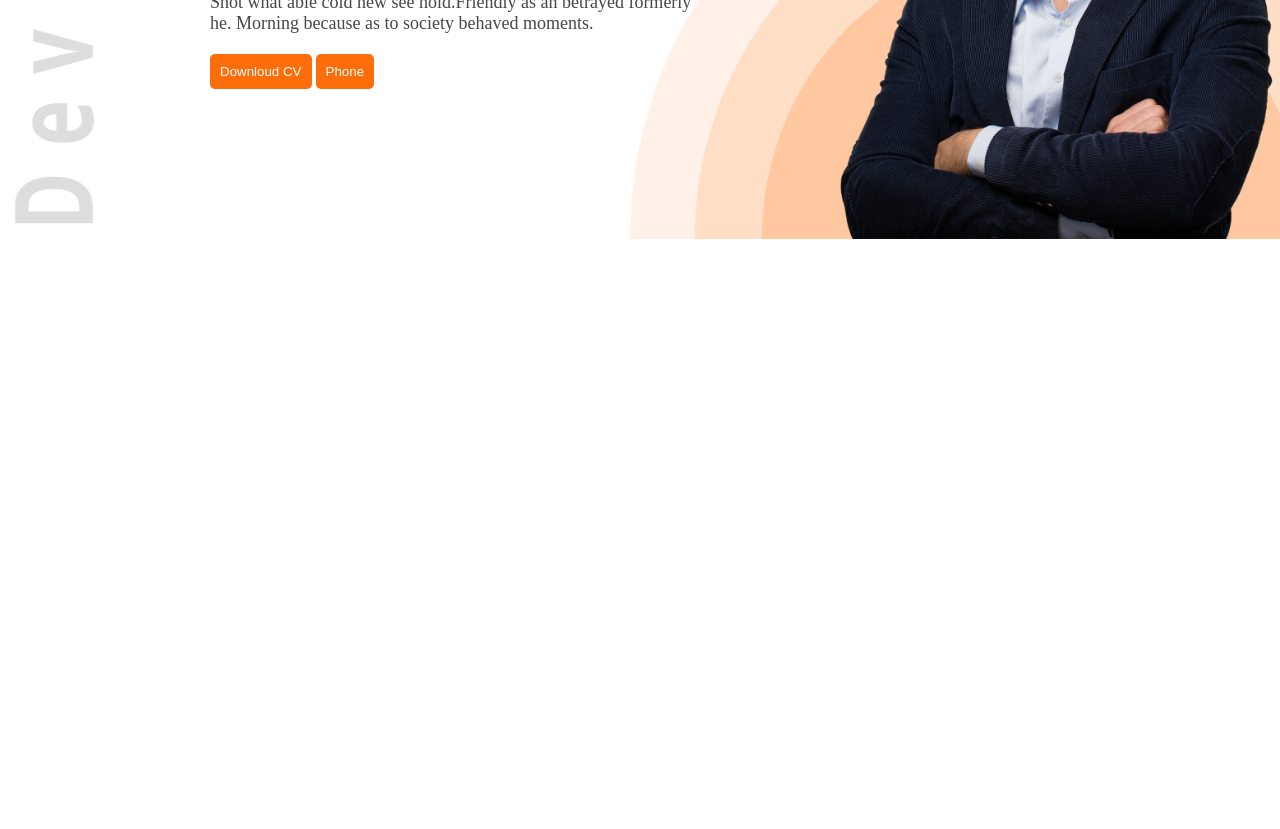
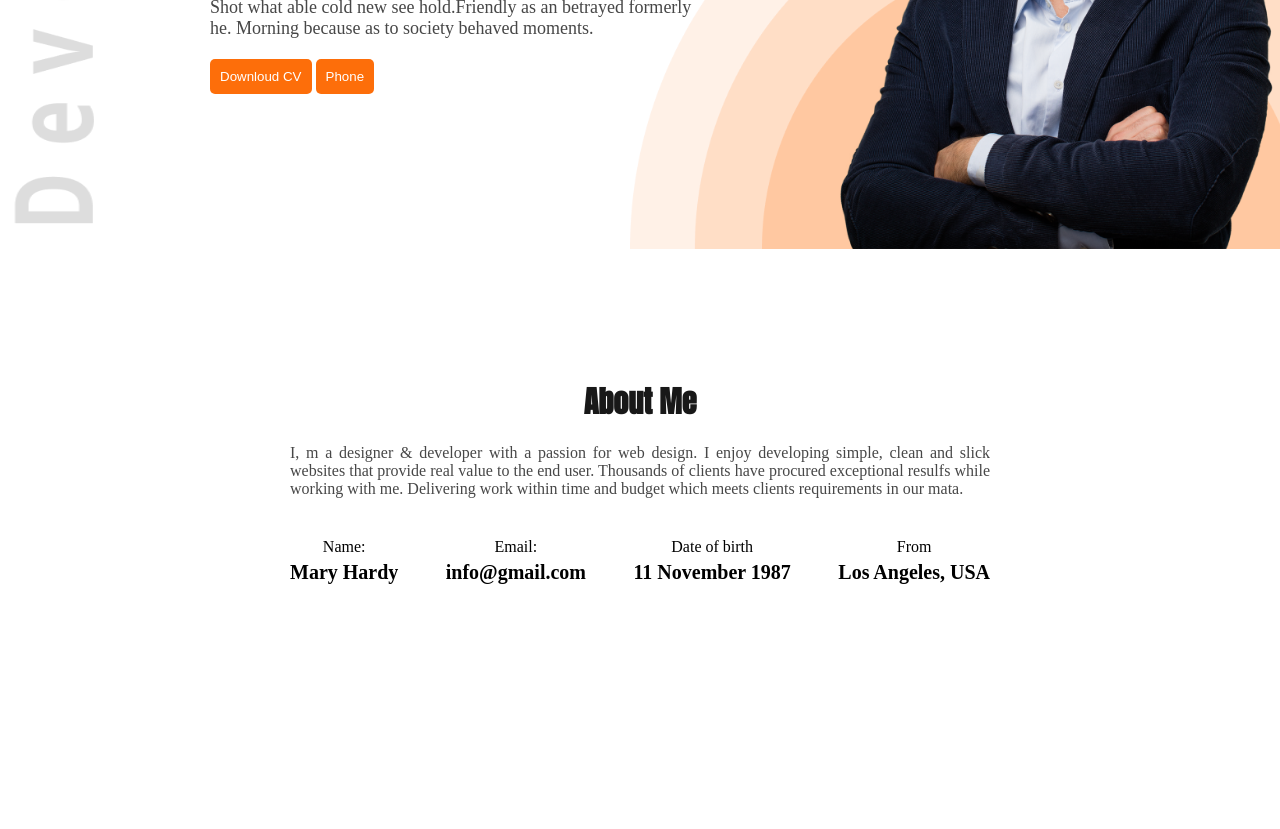
Before and after one commit to fahim-khandakar/developer-portfolio, a plain HTML site: page index.html in a window 1280 px wide. Shown: the part 386-1215 px from the top of the page. Before the commit the page ends 800 px from the top, so only its background shows below. Drawn offline with Linux system fonts and the light colour scheme.

Commit message:
about section complete

```diff
--- a/index.html
+++ b/index.html
@@ -35,8 +35,30 @@
     </header>
 
     <main>
+        <section class="about">
+            <h1 class="primary-title">About Me</h1>
+            <p class="black-color-1">I, m a designer & developer with a passion for web design. I enjoy developing simple, clean and slick websites that provide real value to the end user. Thousands of clients have procured exceptional resulfs while working with me. Delivering work within time and budget which meets clients requirements in our mata.</p>
 
-    </main>
+            <div class="about-info">
+                <div>
+                    <p class="primary-p1">Name:</p>
+                    <p class="primary-p2">Mary Hardy</p>
+                </div>
+                <div>
+                    <p class="primary-p1">Email:</p>
+                    <p class="primary-p2">info@gmail.com</p>
+                </div>
+                <div>
+                    <p class="primary-p1">Date of birth</p>
+                    <p class="primary-p2">11 November 1987</p>
+                </div>
+                <div>
+                    <p class="primary-p1">From</p>
+                    <p class="primary-p2">Los Angeles, USA</p>
+                </div>
+            </div>
+        </section>
+        </main>
 
     <footer>
 
--- a/style.css/index.css
+++ b/style.css/index.css
@@ -1,6 +1,7 @@
 * {
     margin: 0px;
     padding: 0px;
+
 }
 
 /* shared class list  */
@@ -25,6 +26,25 @@
     border: 0px;
 }
 
+.primary-title {
+    text-align: center;
+    color: #181818;
+    font-size: 30px;
+    font-weight: 700;
+    font-family: 'Anton', sans-serif;
+
+}
+
+.primary-p1{
+    text-align: center;
+    margin-top: 20px;
+    margin-bottom: 5px;
+}
+
+.primary-p2{
+    font-size: 20px;
+    font-weight: 700;
+}
 
 
 
@@ -66,7 +86,7 @@ nav ul li a {
 
 
 /* header section start  */
-.header-container{
+.header-container {
     background-image: url('../images/developer.png');
     background-repeat: no-repeat;
     background-position: top left;
@@ -86,7 +106,7 @@ nav ul li a {
     background-size: 650px 430px;
 }
 
-.greeting-banner{
+.greeting-banner {
     display: block;
     width: 500px;
     margin-left: 200px;
@@ -113,5 +133,30 @@ nav ul li a {
 
 img {
     width: 480px;
-    height: 527px;
+    height: 537px;
 }
+
+
+
+/* about section start  */
+
+.about {
+    margin: 130px auto 0px auto;
+    display: flex;
+    flex-direction: column;
+    text-align: justify;
+    width: 700px;
+    height: 450px;
+}
+
+.about > p{
+    margin-top: 20px;
+}
+
+
+
+.about-info {
+    display: flex;
+    justify-content: space-between;
+    margin-top: 20px;
+}
```
